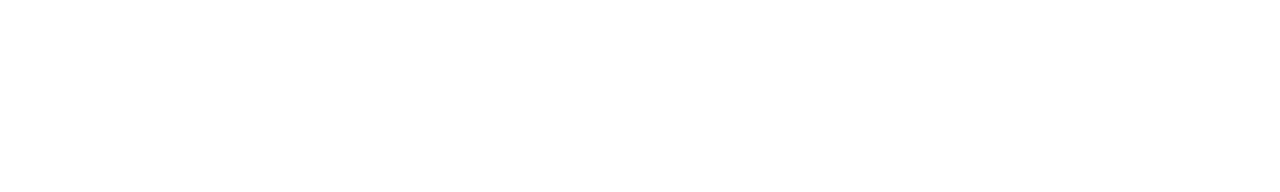
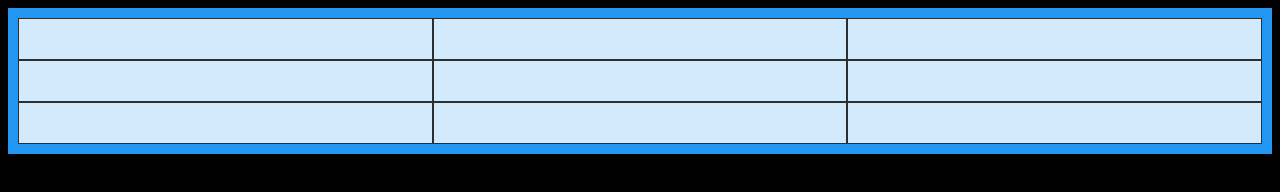
Before and after one commit to benl798/tictactoe, a plain HTML site: page index.html in a window 1280 px wide. Drawn offline with Linux system fonts and the light colour scheme.

Commit message:
tic-tac-toe-push1

```diff
--- a/css/style.css
+++ b/css/style.css
@@ -0,0 +1,18 @@
+body {
+  background-color: black;
+}
+
+
+.game-board{
+  display: grid;
+  grid-template-columns: auto auto auto;
+  background-color: #2196F3;
+  padding: 10px;
+}
+.box {
+  background-color: rgba(255, 255, 255, 0.8);
+  border: 1px solid rgba(0, 0, 0, 0.8);
+  padding: 20px;
+  font-size: 30px;
+  text-align: center;
+}
--- a/index.html
+++ b/index.html
@@ -4,13 +4,28 @@
   <meta charset="UTF-8">
   <meta name="viewport" content="width=device-width, initial-scale=1.0">
   <meta http-equiv="X-UA-Compatible" content="ie=edge">
+
   <title>Tic Tac Toe</title>
 
   <script src="js/jquery.js"></script>
   <script src="js/main.js"></script>
   <link rel="stylesheet" href="css/style.css">
+
 </head>
 <body>
 
+  <div class="game-board">
+    <div class="box" id="1"></div>
+    <div class="box" id="2"></div>
+    <div class="box" id="3"></div>
+    <div class="box" id="4"></div>
+    <div class="box" id="5"></div>
+    <div class="box" id="6"></div>
+    <div class="box" id="7"></div>
+    <div class="box" id="8"></div>
+    <div class="box" id="9"></div>
+  </div>
+
+
 </body>
 </html>
--- a/js/main.js
+++ b/js/main.js
@@ -1 +1,30 @@
 console.log('Works');
+
+// 1. The size of the game map is 3×3.
+// 2. We have 2 players (X & O).
+// 3. Each player makes a single move in his turn.
+// 4. A move means marking a field in the map with the player’s mark.
+// 5. A player wins when he has a full row / column / diagonal.
+
+$(document).ready(function(){
+
+  console.log('DOM ready!');
+
+  $(document).on('mousemove', function(ev){
+
+
+  });
+
+
+
+
+$(document).ready(function(){
+
+  // console.log('DOM ready!');
+
+  $('.box').on('click', function(){
+    console.log('click working');
+  })
+}); // on click
+
+}); // document.ready
```
